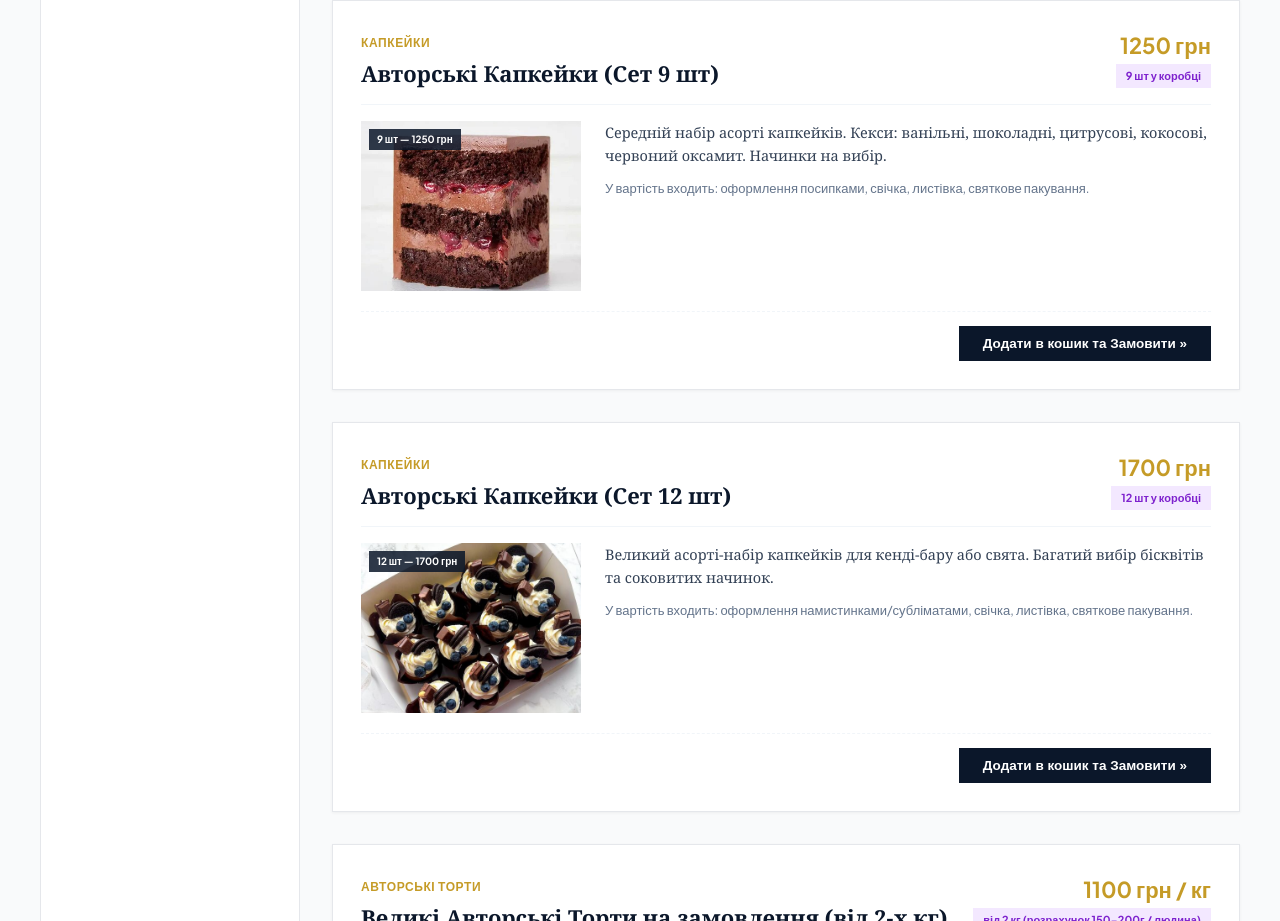
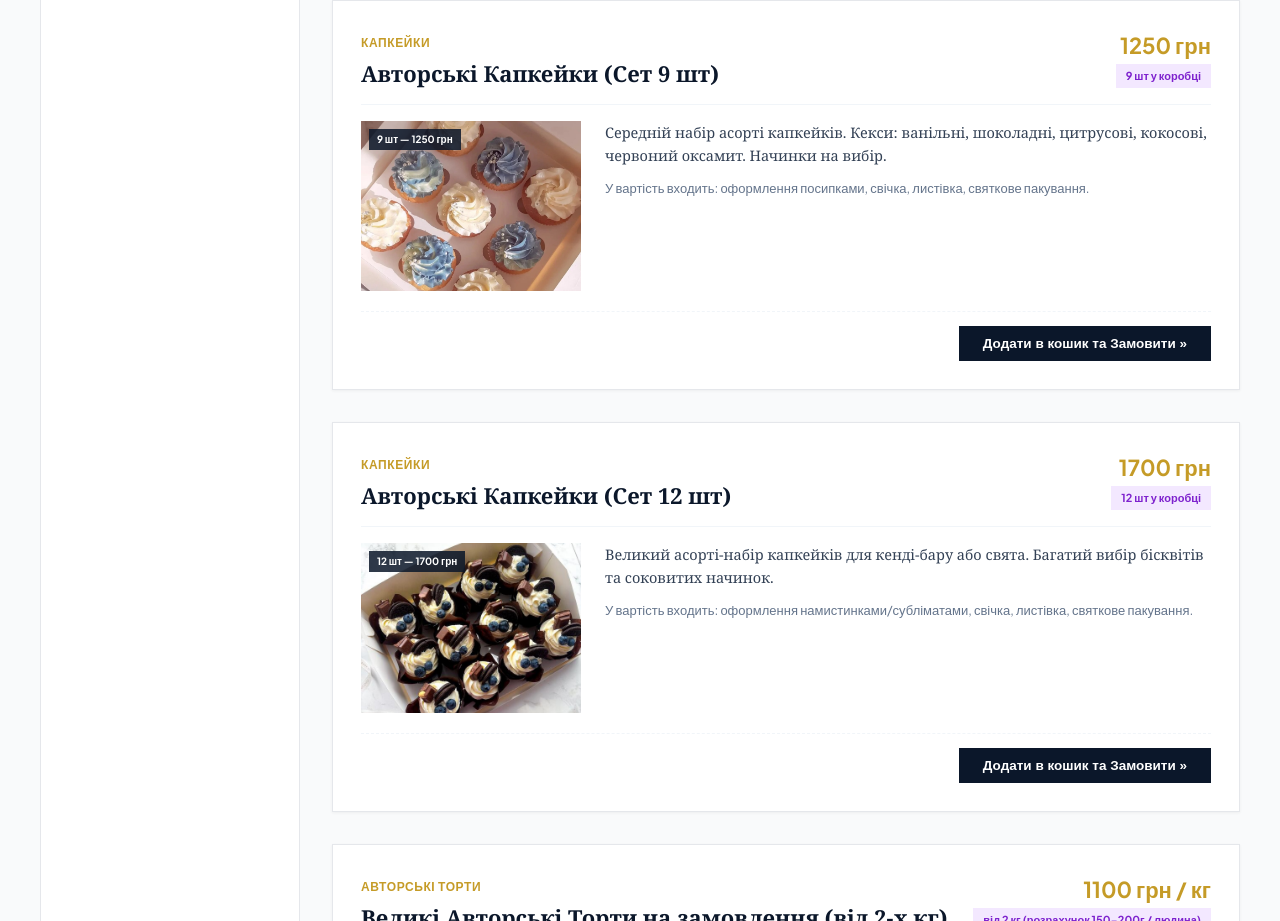
Before and after one commit to awraamgitelman-ops/tort, a React (Vite) app: page /#catalog in a window 1280 px wide. Shown: the part 3360-4281 px from the top of the page. Built offline with nearby package versions, Linux system fonts and the light colour scheme; no server answers; the HTML template or start-up script is replaced by a standard one.

Commit message:
Set real photo for Авторські Капкейки (Сет 9 шт)

```diff
--- a/src/App.jsx
+++ b/src/App.jsx
@@ -102,7 +102,7 @@ const MENU_ITEMS = [
     weights: '9 шт у коробці',
     price: 1250,
     unit: 'грн',
-    img: '/images/cupcakes_9_real.png',
+    img: '/images/cupcakes_9_set.jpg',
     badge: '9 шт — 1250 грн',
     articleText: 'Середній набір асорті капкейків. Кекси: ванільні, шоколадні, цитрусові, кокосові, червоний оксамит. Начинки на вибір.',
     desc: 'У вартість входить: оформлення посипками, свічка, листівка, святкове пакування.'
--- a/src/components/Catalog.jsx
+++ b/src/components/Catalog.jsx
@@ -104,7 +104,7 @@ const MENU_ITEMS = [
     weights: '9 шт у коробці',
     price: 1250,
     unit: 'грн',
-    img: '/images/cupcakes_9_real.png',
+    img: '/images/cupcakes_9_set.jpg',
     badge: '9 шт — 1250 грн',
     articleText: 'Середній набір асорті капкейків. Кекси: ванільні, шоколадні, цитрусові, кокосові, червоний оксамит. Начинки на вибір.',
     desc: 'У вартість входить: оформлення посипками, свічка, листівка, святкове пакування.'
```
Also changed, not shown: public/images/cupcakes_9_set.jpg (added).
